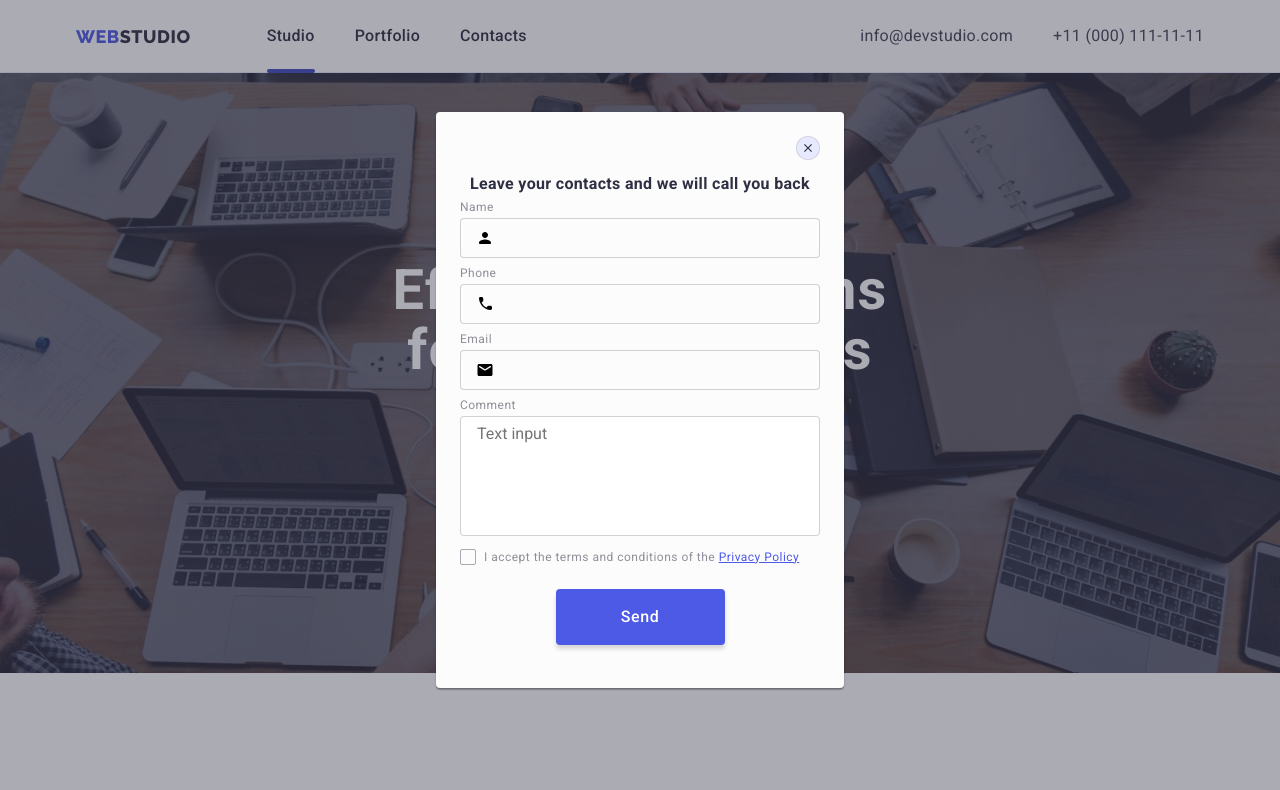
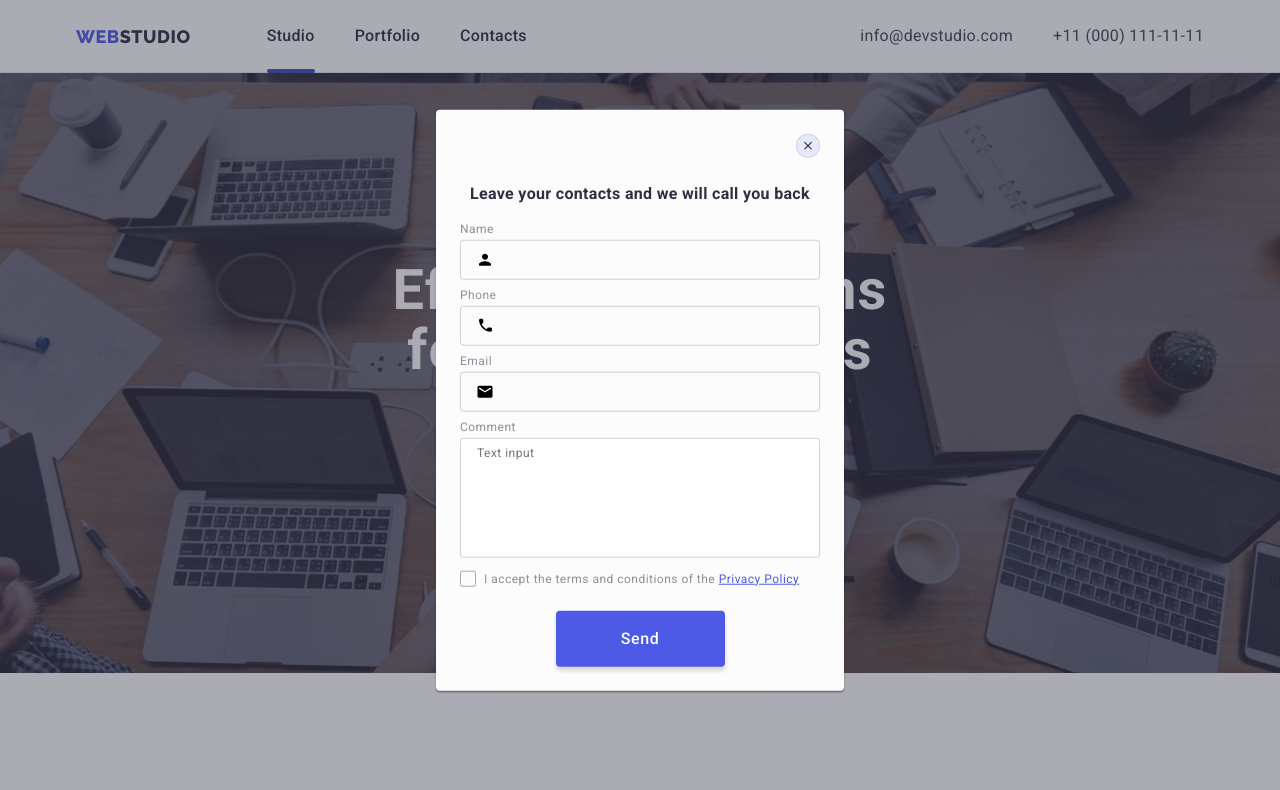
Before and after one commit to TarasMazur04/goit-markup-hw-07, a plain HTML site: page index.html in a window 1280 px wide. Both pictures are taken after a click on the button "Order Service". Shown: the top 790 px of the page. Drawn offline with nearby package versions, Linux system fonts and the light colour scheme.

Commit message:
clone-update

```diff
--- a/css/styles.css
+++ b/css/styles.css
@@ -378,14 +378,14 @@ body {
 .item-customers {
   width: 168px;
   height: 88px;
-  border: 1px solid var(--subtle-text);
-  border-radius: 4px;
+  /* border: 1px solid var(--subtle-text); */
 }
 
 .customers-link {
   width: 100%;
   height: 100%;
   border: 1px solid var(--subtle-text);
+  border-radius: 4px;
   display: flex;
   align-items: center;
   justify-content: center;
@@ -713,7 +713,7 @@ body {
 
 .modal-title {
   font-size: 16px;
-  line-height: 1.5%;
+  line-height: 1.5;
   letter-spacing: 0.02em;
   color: var(--dark);
   text-align: center;
@@ -772,6 +772,12 @@ body {
 }
 
 .modal-form-message {
+  font-weight: 400;
+  font-size: 12px;
+  line-height: 1.17x;
+  letter-spacing: 0.04em;
+  color: rgba(46, 47, 66, 0.4);
+
   width: 100%;
   height: 120px;
   padding: 8px 16px;
```
